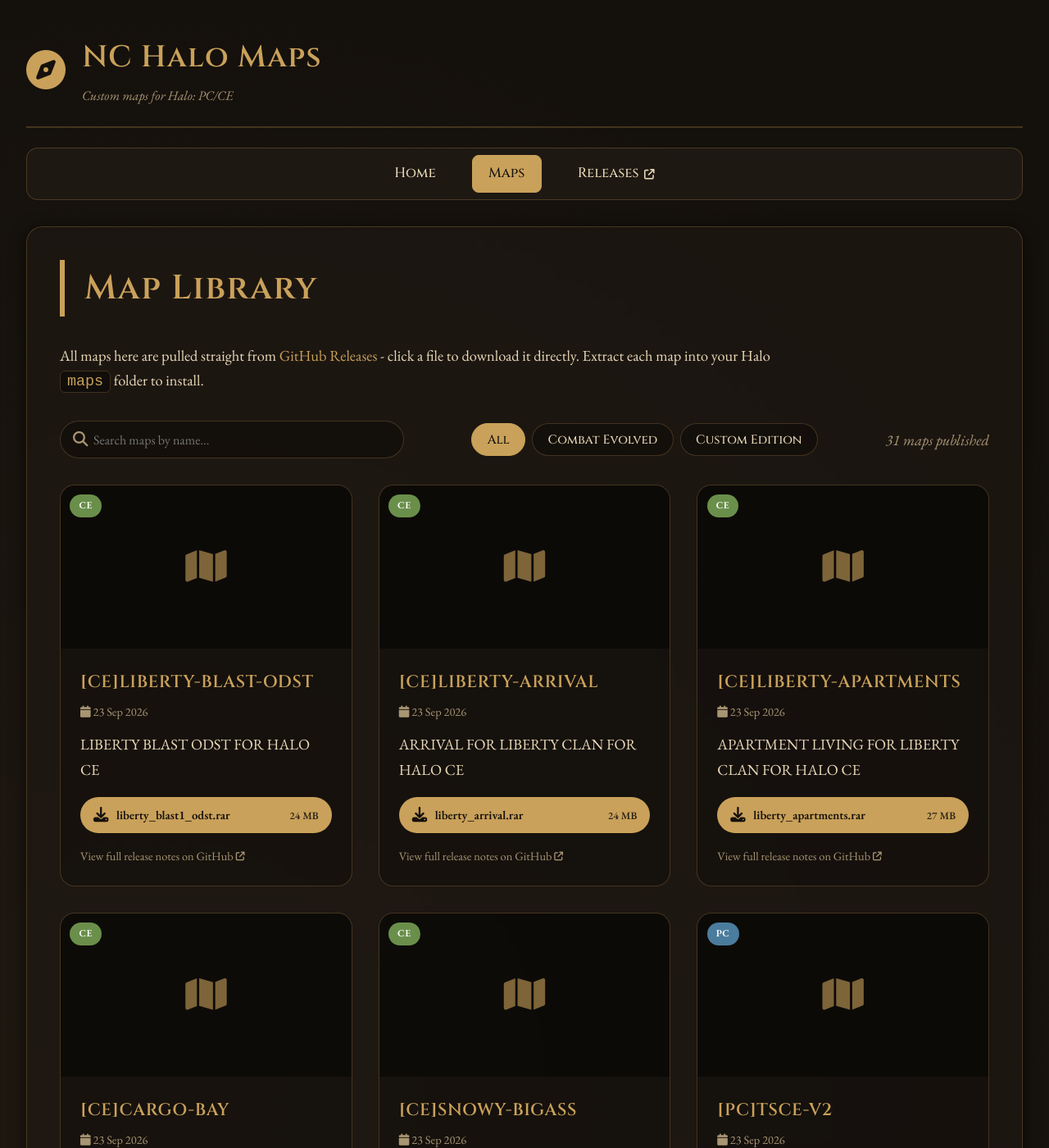
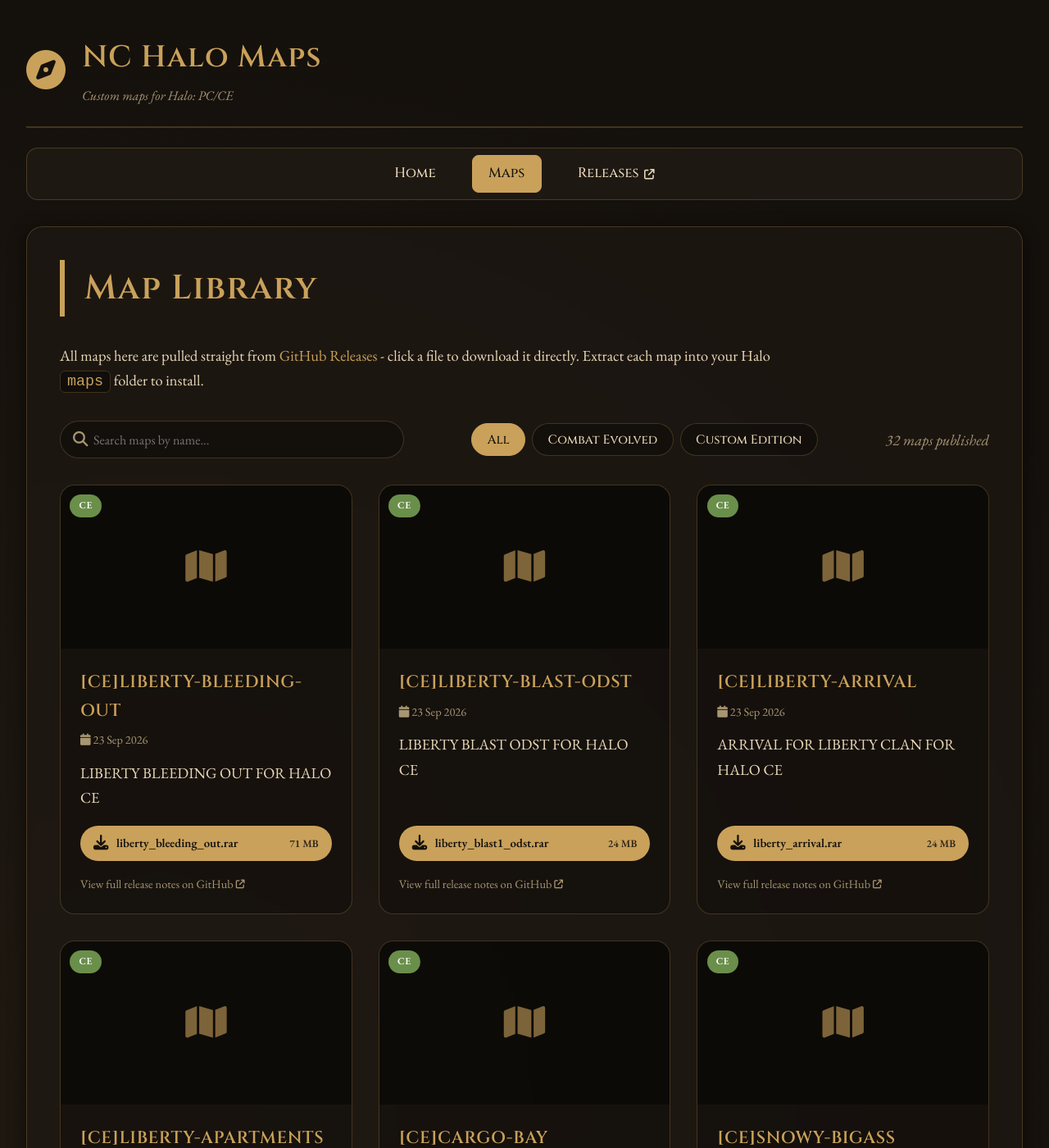
Before and after one commit to Chalwk/NC-Halo-Maps, a Jekyll site: the page built from maps.html, in a window 1280 px wide and 1400 px high. Shown: the whole window at 82% size. Built offline with Jekyll 4.4.1, drawn with Linux system fonts in a browser that asks for light colours.

Commit message:
chore: update releases data

```diff
--- a/_data/releases.json
+++ b/_data/releases.json
@@ -1,4 +1,27 @@
 [
+  {
+    "id": 394803177,
+    "tag": "CE-LIBERTY-BLEEDING-OUT",
+    "name": "[CE]LIBERTY-BLEEDING-OUT",
+    "body": "LIBERTY BLEEDING OUT FOR HALO CE",
+    "prerelease": false,
+    "published_at": "2026-09-23T15:31:28Z",
+    "html_url": "https://github.com/nakedchick-code/NC-Halo-Maps/releases/tag/CE-LIBERTY-BLEEDING-OUT",
+    "games": [
+      "CE"
+    ],
+    "thumbnail": null,
+    "assets": [
+      {
+        "name": "liberty_bleeding_out.rar",
+        "size": 74748658,
+        "size_human": "71 MB",
+        "download_count": 0,
+        "browser_download_url": "https://github.com/nakedchick-code/NC-Halo-Maps/releases/download/CE-LIBERTY-BLEEDING-OUT/liberty_bleeding_out.rar",
+        "content_type": "application/x-compressed"
+      }
+    ]
+  },
   {
     "id": 394801673,
     "tag": "CE-BLAST-ODST",
```
